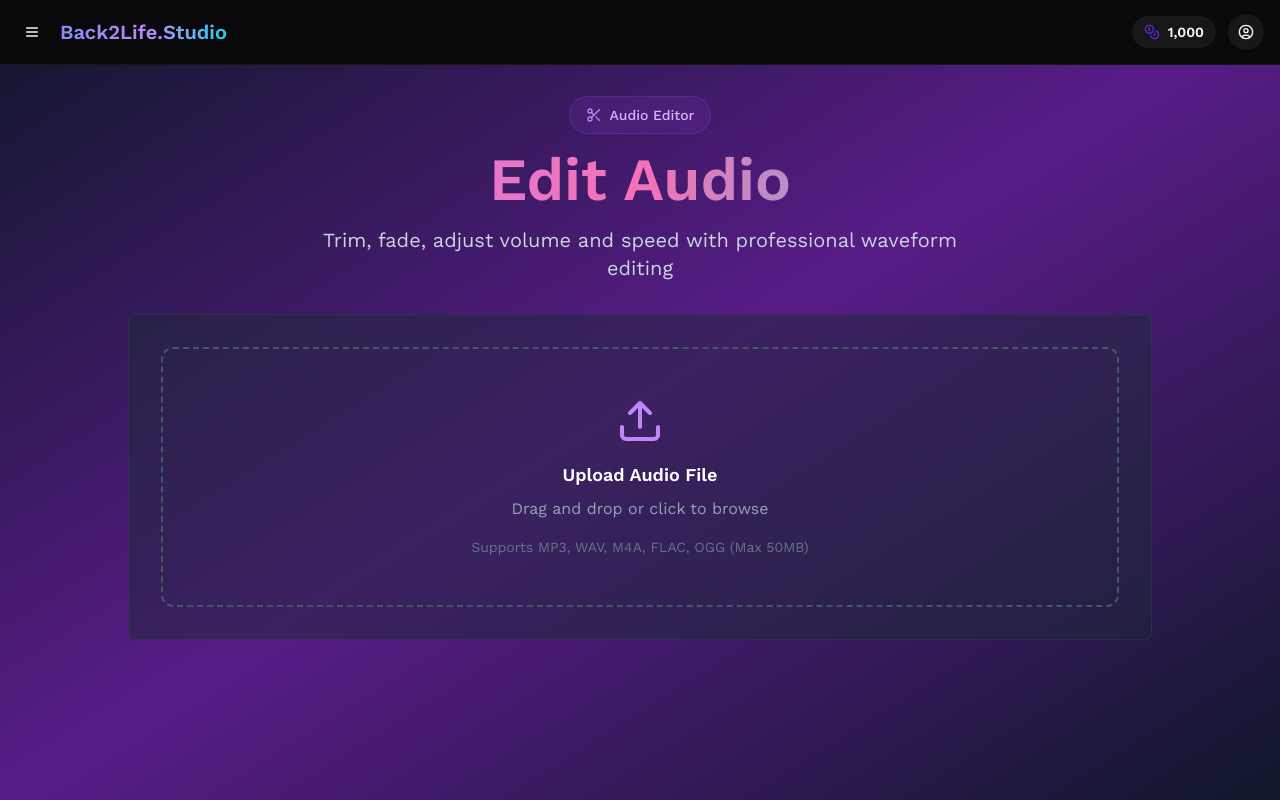
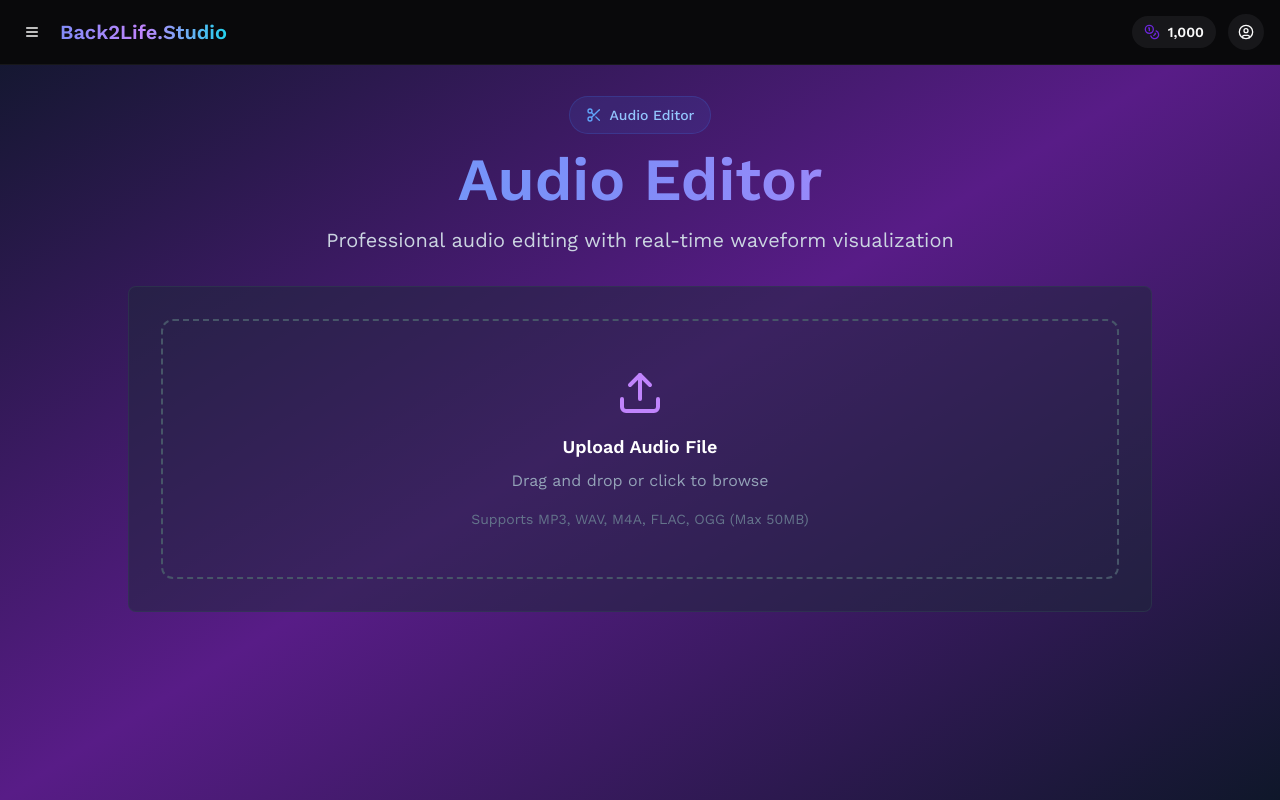
Before and after one commit to ashinstinct/sg-3f9e0639-0e46-47e0-ba87-cf415efaed8a-1774293159, a Next.js app: page /audio-editor in a window 1280 px wide. Built offline with nearby package versions, Linux system fonts and the light colour scheme.

Commit message:
feat(audio): rename edit page title to audio editor

```diff
--- a/src/pages/audio-editor.tsx
+++ b/src/pages/audio-editor.tsx
@@ -220,15 +220,15 @@ export default function AudioEditorPage() {
           <div className="max-w-5xl mx-auto space-y-8">
             {/* Header */}
             <div className="text-center space-y-4">
-              <div className="inline-flex items-center gap-2 bg-purple-500/10 border border-purple-500/20 rounded-full px-4 py-2">
-                <Scissors className="w-4 h-4 text-purple-400" />
-                <span className="text-sm font-medium text-purple-300">Audio Editor</span>
+              <div className="inline-flex items-center gap-2 bg-blue-500/10 border border-blue-500/20 rounded-full px-4 py-2">
+                <Scissors className="w-4 h-4 text-blue-400" />
+                <span className="text-sm font-medium text-blue-300">Audio Editor</span>
               </div>
-              <h1 className="text-5xl md:text-6xl font-bold bg-gradient-to-r from-purple-400 via-pink-400 to-cyan-400 bg-clip-text text-transparent">
-                Edit Audio
+              <h1 className="text-5xl md:text-6xl font-bold bg-gradient-to-r from-blue-400 via-indigo-400 to-purple-400 bg-clip-text text-transparent">
+                Audio Editor
               </h1>
               <p className="text-xl text-slate-300 max-w-2xl mx-auto">
-                Trim, fade, adjust volume and speed with professional waveform editing
+                Professional audio editing with real-time waveform visualization
               </p>
             </div>
 
```
